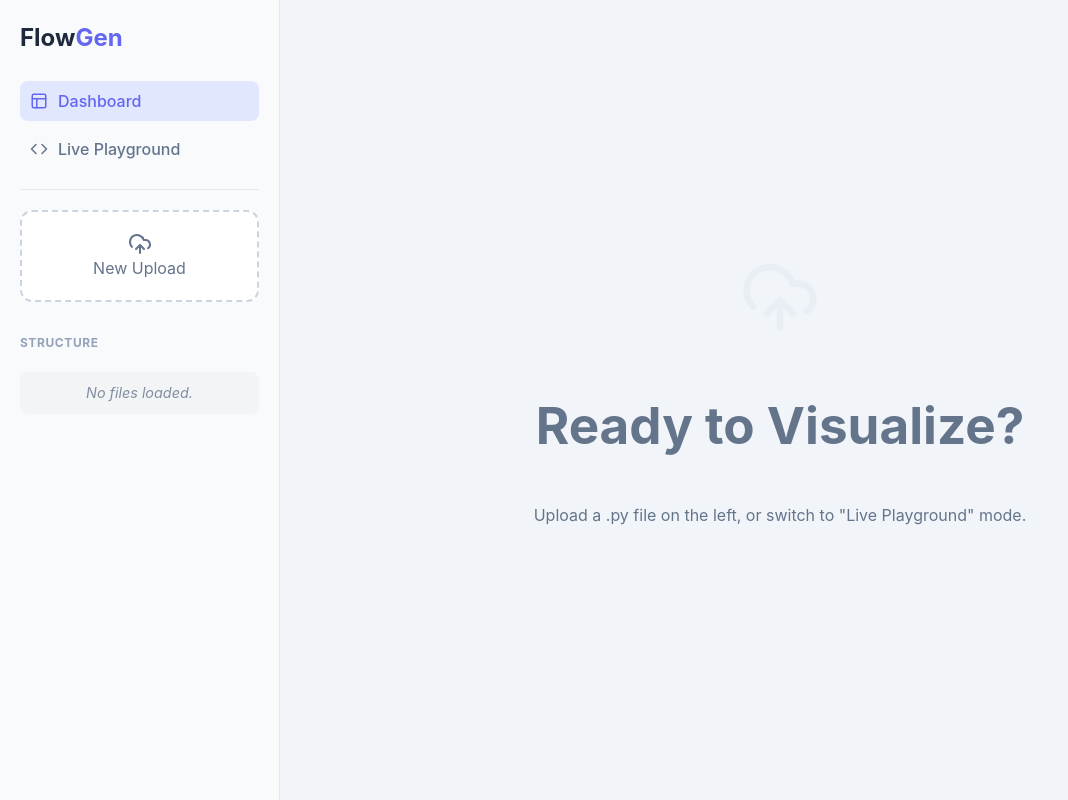
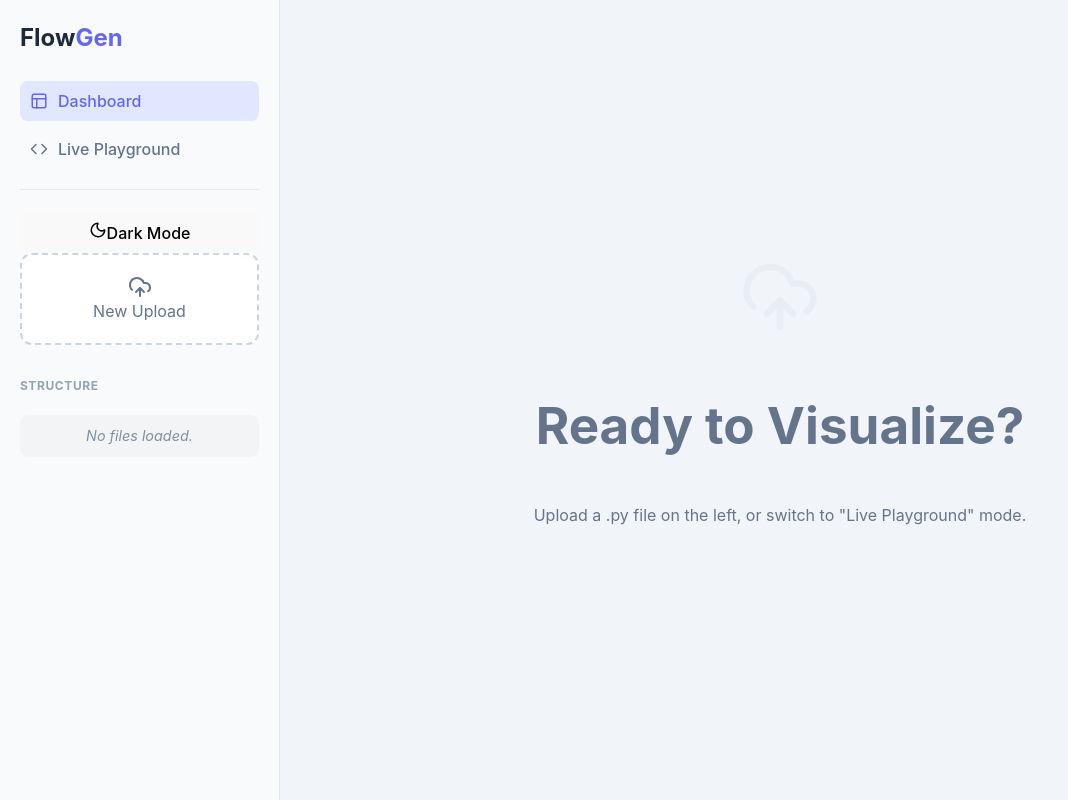
Before and after one commit to weeeol/Flowmake, a React (Vite) app in the folder frontend/: page / in a window 1280 px wide. Shown: the whole page, without its empty margins (0-1068 px from the left). Built offline with nearby package versions, Linux system fonts and the light colour scheme.

Commit message:
feat: add theme toggle functionality and improve effect handling in App component

```diff
--- a/frontend/src/App.jsx
+++ b/frontend/src/App.jsx
@@ -5,14 +5,15 @@ import JSZip from 'jszip';
 import {
   UploadCloud, Loader2, AlertCircle, Download,
   Folder, FolderOpen, Image as ImageIcon, ChevronRight,
-  Layout, Code
+  Layout, Code, Moon, Sun
 } from 'lucide-react';
-import Playground from './Playground'; // Ensure this file exists
+import Playground from './Playground';
 import './App.css';
 
 function App() {
   // --- STATE MANAGEMENT ---
   const [viewMode, setViewMode] = useState('dashboard'); // 'dashboard' | 'playground'
+  const [darkMode, setDarkMode] = useState(false); // Theme State
 
   // Dashboard States
   const [loading, setLoading] = useState(false);
@@ -21,19 +22,30 @@ function App() {
   const [folders, setFolders] = useState({});
   const [selectedFolder, setSelectedFolder] = useState(null);
 
-  // Cleanup object URLs to prevent memory leaks
+  // --- EFFECTS ---
+
+  // 1. Theme Effect: Syncs React state with CSS attributes
+  useEffect(() => {
+    if (darkMode) {
+      document.body.setAttribute('data-theme', 'dark');
+    } else {
+      document.body.removeAttribute('data-theme');
+    }
+  }, [darkMode]);
+
+  // 2. Cleanup Effect: Revoke URLs to prevent memory leaks
   useEffect(() => {
     return () => {
       Object.values(folders).flat().forEach(img => URL.revokeObjectURL(img.src));
     };
   }, [folders]);
 
-  // --- FILE UPLOAD HANDLER ---
+  // --- HANDLERS ---
+
   const onDrop = useCallback(async (acceptedFiles) => {
     const file = acceptedFiles[0];
     if (!file) return;
 
-    // Switch to dashboard view if a file is dropped
     setViewMode('dashboard');
     setLoading(true);
     setError(null);
@@ -45,7 +57,6 @@ function App() {
     formData.append('file', file);
 
     try {
-      // Use 127.0.0.1 to avoid localhost DNS lag
       const response = await axios.post('http://127.0.0.1:8000/upload_flowchart_zip', formData, {
         headers: { 'Content-Type': 'multipart/form-data' },
         responseType: 'blob',
@@ -53,7 +64,6 @@ function App() {
 
       setZipBlob(response.data);
 
-      // Parse ZIP
       const zip = await JSZip.loadAsync(response.data);
       const newFolders = {};
       const promises = [];
@@ -61,7 +71,6 @@ function App() {
       zip.forEach((relativePath, zipEntry) => {
         if (zipEntry.name.endsWith('.png')) {
           const promise = zipEntry.async('blob').then(blob => {
-            // Path logic: "UserManager/login.png" vs "login.png"
             const parts = zipEntry.name.split('/');
             let folderName = "Global Functions";
             let fileName = zipEntry.name;
@@ -85,7 +94,6 @@ function App() {
       await Promise.all(promises);
       setFolders(newFolders);
 
-      // Select first folder automatically
       const firstKey = Object.keys(newFolders)[0];
       if (firstKey) setSelectedFolder(firstKey);
 
@@ -121,7 +129,7 @@ function App() {
           <h2>Flow<span className="accent">Gen</span></h2>
         </div>
 
-        {/* 1. Navigation Switches */}
+        {/* Navigation */}
         <div className="nav-buttons">
           <button
             className={`nav-btn ${viewMode === 'dashboard' ? 'active' : ''}`}
@@ -137,7 +145,17 @@ function App() {
           </button>
         </div>
 
-        {/* 2. Dashboard Specific Controls (Only show if in Dashboard mode) */}
+        {/* Theme Toggle */}
+        <button
+          className="theme-btn"
+          onClick={() => setDarkMode(!darkMode)}
+          title="Switch Theme"
+        >
+          {darkMode ? <Sun size={18} /> : <Moon size={18} />}
+          <span>{darkMode ? "Light Mode" : "Dark Mode"}</span>
+        </button>
+
+        {/* Dashboard Controls */}
         {viewMode === 'dashboard' && (
           <>
             <div {...getRootProps()} className={`mini-dropzone ${isDragActive ? 'active' : ''}`}>
@@ -178,10 +196,8 @@ function App() {
       {/* --- MAIN CANVAS --- */}
       <div className="main-canvas">
         {viewMode === 'playground' ? (
-          // MODE A: Live Playground
           <Playground />
         ) : (
-          // MODE B: Dashboard Gallery
           selectedFolder ? (
             <div className="canvas-content">
               <header className="canvas-header">
@@ -205,7 +221,7 @@ function App() {
           ) : (
             <div className="welcome-screen">
               <div className="placeholder-art">
-                <UploadCloud size={80} color="#e2e8f0" />
+                <UploadCloud size={80} color="var(--border)" />
               </div>
               <h1>Ready to Visualize?</h1>
               <p>Upload a .py file on the left, or switch to "Live Playground" mode.</p>
```
